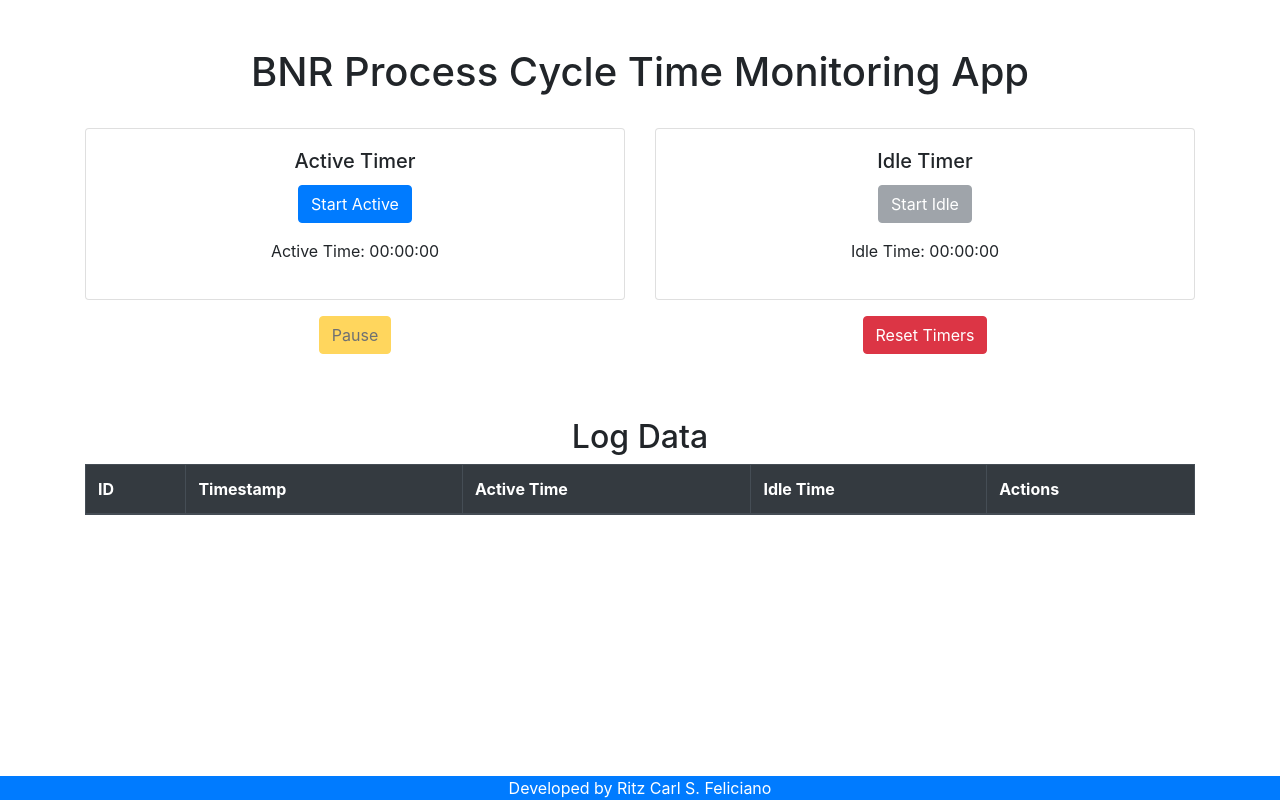
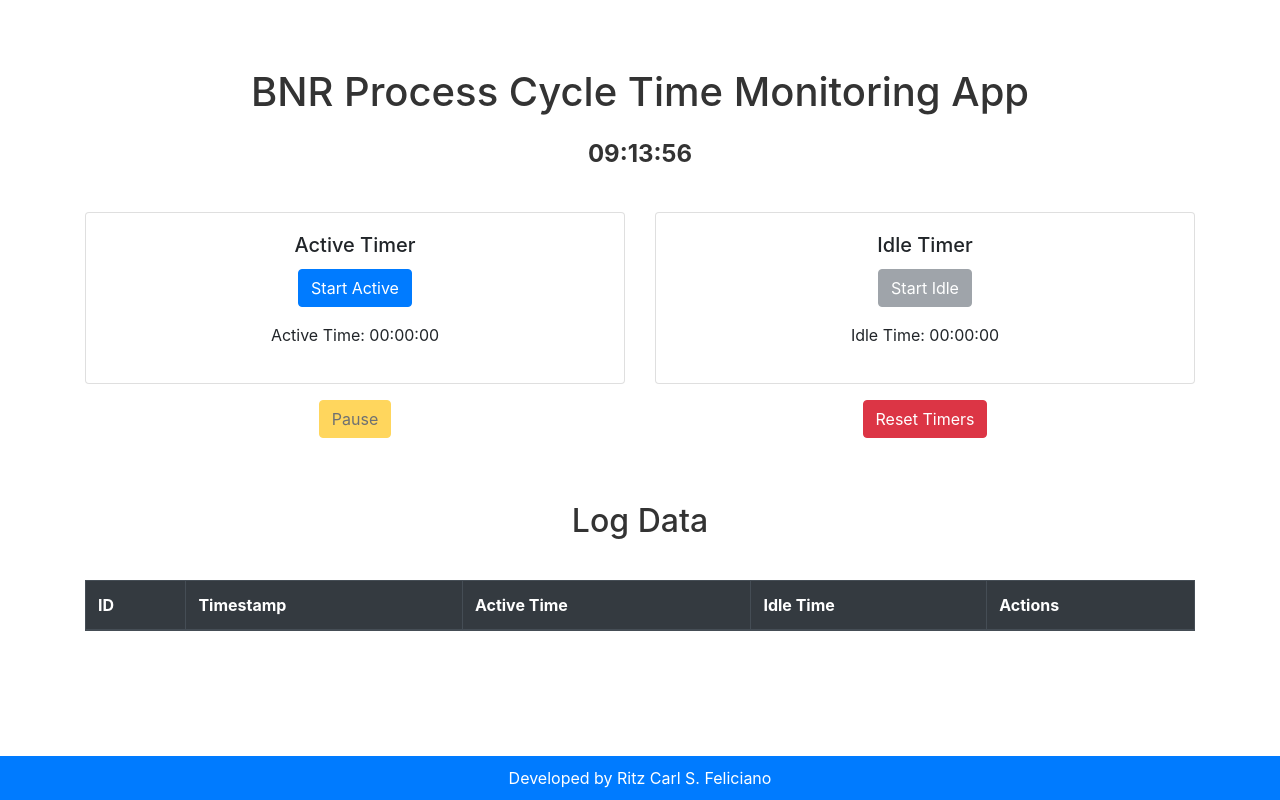
Before and after one commit to HexeCalibre/my-timer-app, a plain HTML site: page index.html in a window 1280 px wide. Drawn offline with nearby package versions, Linux system fonts and the light colour scheme.

Commit message:
Digital Clock Added

```diff
--- /dev/null
+++ b/clock.js
@@ -0,0 +1,16 @@
+// clock.js
+
+function updateDigitalClock() {
+  const now = new Date();
+  const hours = now.getHours().toString().padStart(2, "0");
+  const minutes = now.getMinutes().toString().padStart(2, "0");
+  const seconds = now.getSeconds().toString().padStart(2, "0");
+  const timeString = `${hours}:${minutes}:${seconds}`;
+  document.getElementById("digital-clock").innerText = timeString;
+}
+
+// Update digital clock every second
+setInterval(updateDigitalClock, 1000);
+
+// Call the function once immediately to initialize the clock
+updateDigitalClock();
--- a/index.html
+++ b/index.html
@@ -1,16 +1,17 @@
 <!DOCTYPE html>
 <html lang="en">
 <head>
-    <meta charset="UTF-8" />
-    <meta name="viewport" content="width=device-width, initial-scale=1.0" />
+    <meta charset="UTF-8">
+    <meta name="viewport" content="width=device-width, initial-scale=1.0">
     <title>Timer App</title>
     <!-- Bootstrap CSS -->
-    <link
-      href="https://stackpath.bootstrapcdn.com/bootstrap/4.5.2/css/bootstrap.min.css"
-      rel="stylesheet"
-    />
+    <link href="https://stackpath.bootstrapcdn.com/bootstrap/4.5.2/css/bootstrap.min.css" rel="stylesheet">
     <!-- External CSS -->
-    <link rel="stylesheet" href="styles.css" />
+    <link rel="stylesheet" href="style.css">
+    <!-- External Clock JavaScript -->
+    <script src="clock.js" defer></script>
+    <!-- Custom JavaScript -->
+    <script src="script.js" defer></script>
 </head>
 <body>
 <div class="container">
@@ -18,6 +19,7 @@
     <div class="row">
         <div class="col-12 text-center mt-5">
             <h1>BNR Process Cycle Time Monitoring App</h1>
+            <div id="digital-clock" class="mb-3"></div>
         </div>
     </div>
 
@@ -101,6 +103,5 @@
 <script src="https://code.jquery.com/jquery-3.5.1.slim.min.js"></script>
 <script src="https://cdn.jsdelivr.net/npm/@popperjs/core@1.16.1/dist/umd/popper.min.js"></script>
 <script src="https://stackpath.bootstrapcdn.com/bootstrap/4.5.2/js/bootstrap.min.js"></script>
-    <script src="script.js"></script>
 </body>
 </html>
--- a/style.css
+++ b/style.css
@@ -1,5 +1,6 @@
+/* style.css */
+
 /* Custom styles */
-/* No need to repeat Bootstrap styles */
 
 h1, h2 {
     text-align: center;
@@ -45,3 +46,11 @@ footer {
     bottom: 0;
     width: 100%;
 }
+
+/* Digital clock styles */
+#digital-clock {
+    font-size: 24px;
+    font-weight: bold;
+    color: #333;
+    margin-top: 10px;
+}
```
Lines whose indentation alone changed are shown as unchanged.
